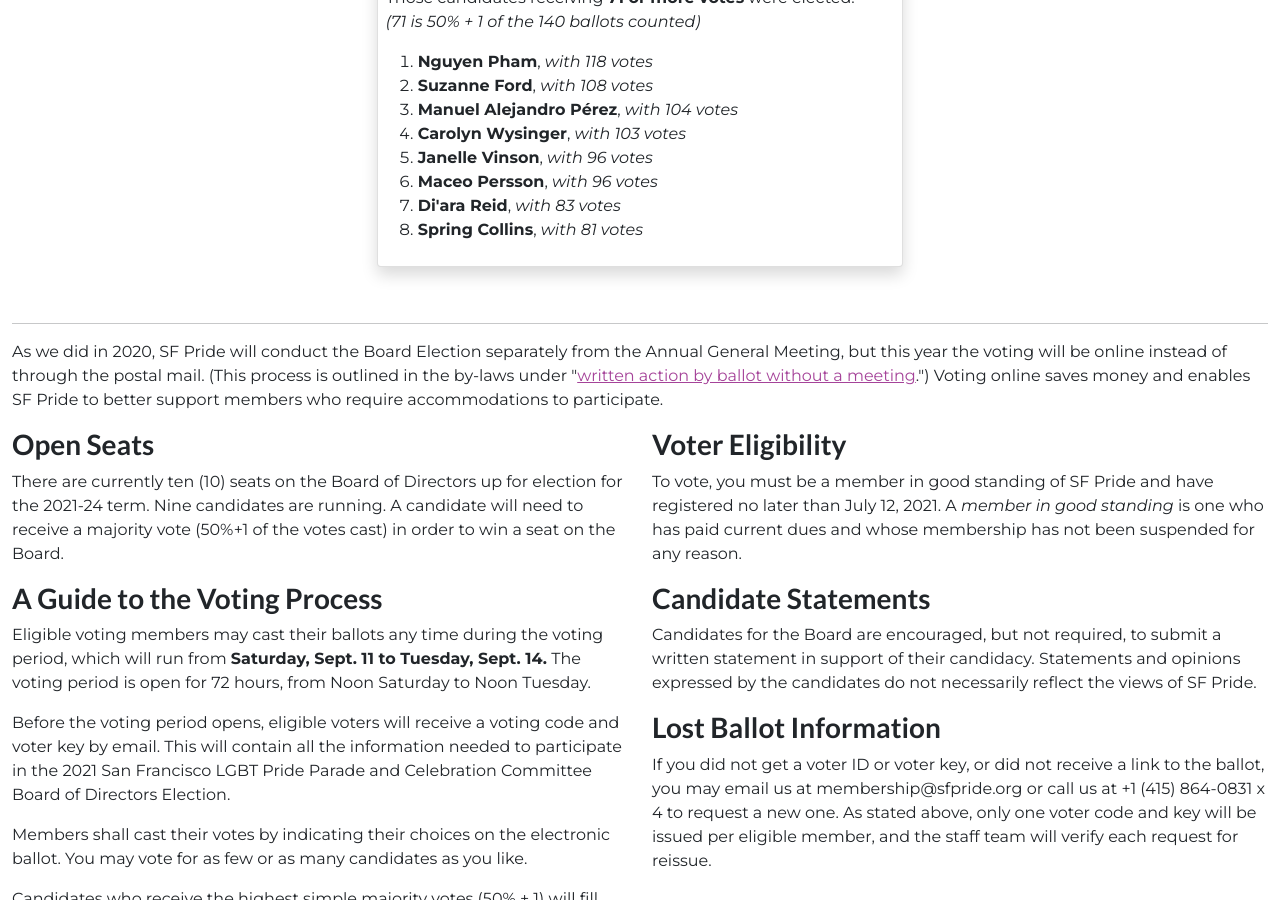
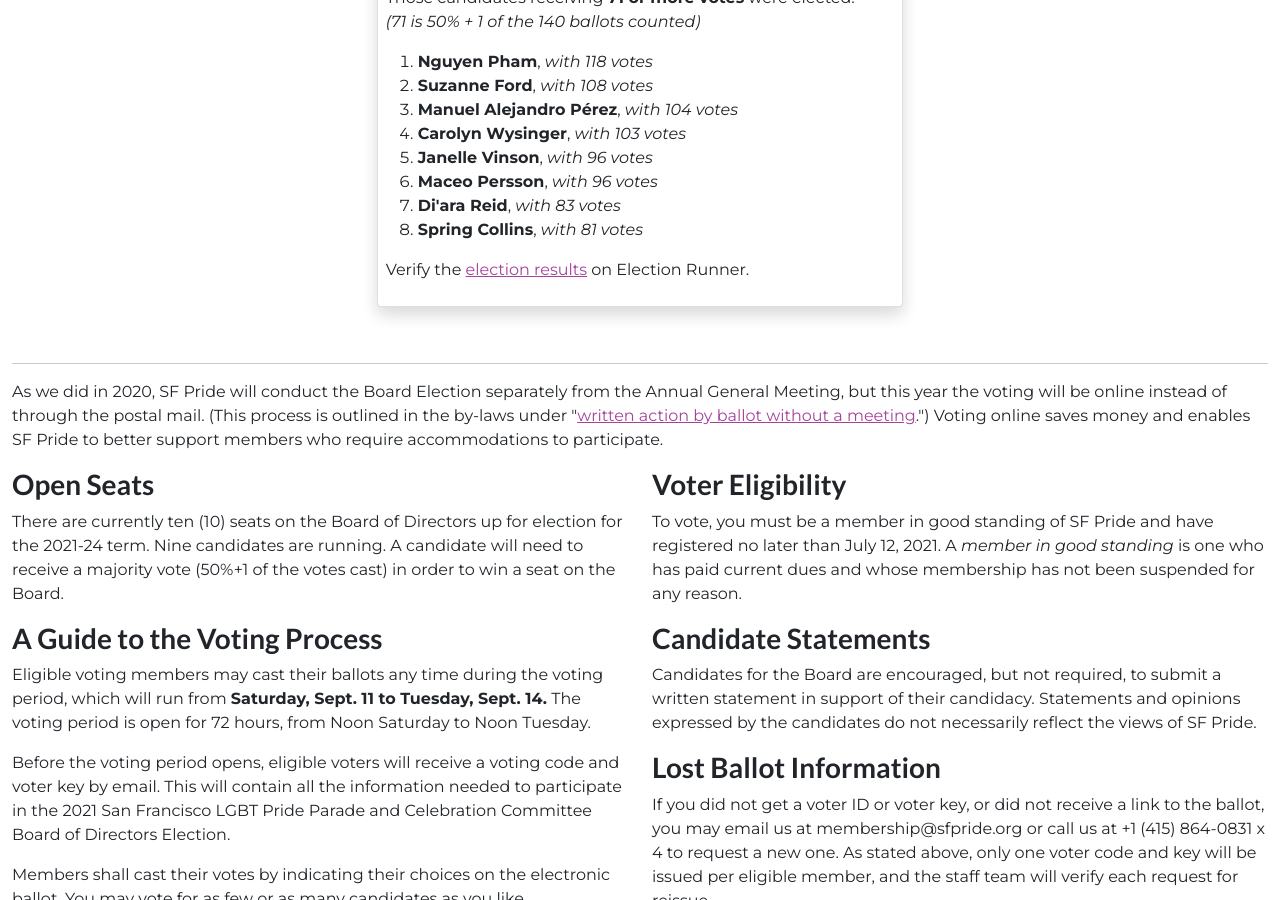
Before and after one commit to sfpride/members, a Jekyll site: the page built from election/index.html, in a window 1280 px wide and 900 px high, scrolled down 397 px. Built offline with Jekyll 4.4.1, drawn with Linux system fonts in a browser that asks for light colours.

Commit message:
add link to verify election results

```diff
--- a/election/index.html
+++ b/election/index.html
@@ -13,7 +13,7 @@ title: Board of Directors Election 2021 has Concluded
         <a href="/es/election/" class="btn btn-sm btn-info text-light d-none d-lg-inline-block">Disponible en Español</a>
         <a href="/es/elelction/" class="btn btn-sm btn-info text-light d-lg-none">Disponible en Español</a>
     </div>
-    <div class="col col-4 text-right">
+    <div class="col col-2 text-right">
         <a href="#candidate-list-2" class="btn btn-sm btn-outline-primary d-none d-lg-inline-block">go to candidate statements</a>
         <a href="#candidate-list" class="btn btn-sm btn-outline-primary d-lg-none">go to candidate statements</a>
     </div>
@@ -41,6 +41,7 @@ title: Board of Directors Election 2021 has Concluded
                 <li><strong>Di'ara Reid</strong>, <em>with 83 votes</em></li>
                 <li><strong>Spring Collins</strong>, <em> with 81 votes</em></li>
             </ol>
+            <p>Verify the <a href="https://vote.electionrunner.com/election/rKZPI/results" target="_blank" rel="noopener noreferrer">election results</a> on Election Runner.</p>
         </div>
     </div>
 </section>
```
